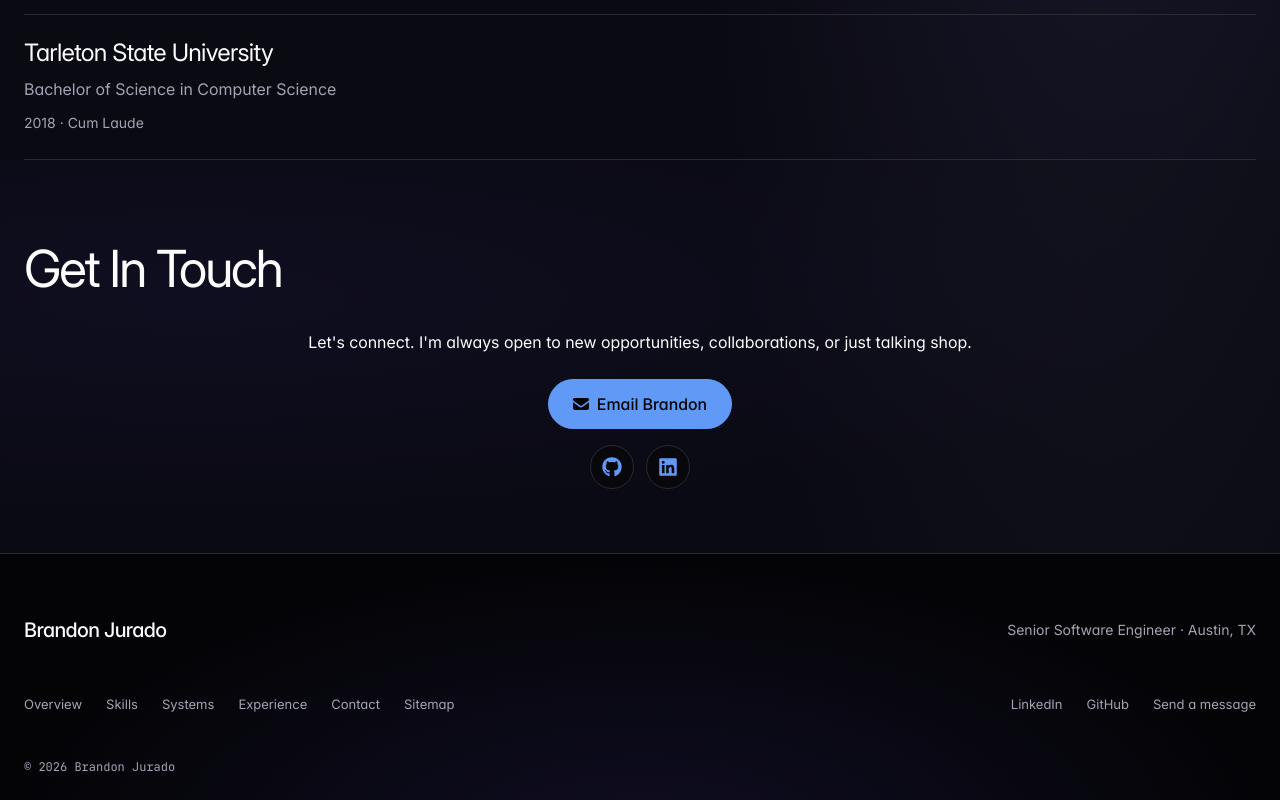
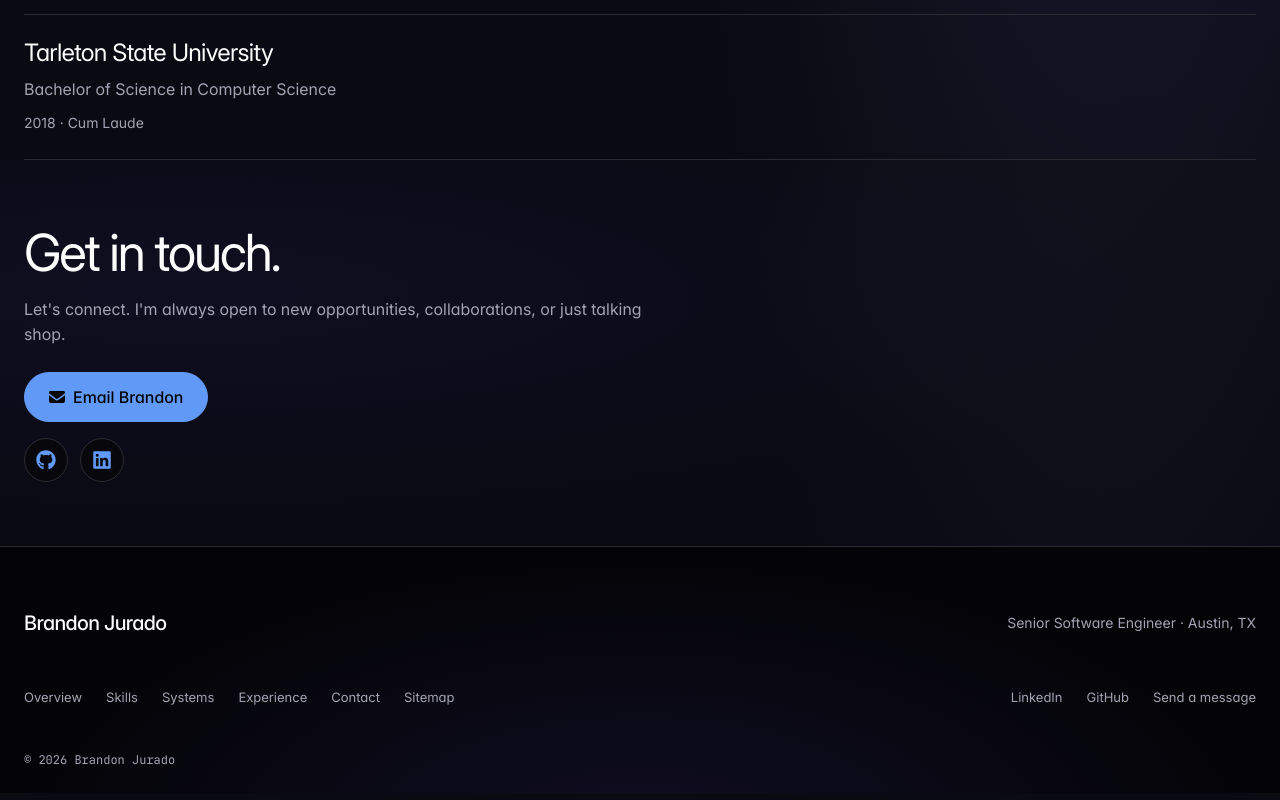
Before and after one commit to brandonjurado/brandonjurado.github.io, a React (Vite) app: page / in a window 1280 px wide. Shown: the part 4363-5163 px from the top of the page. Built offline with nearby package versions, Linux system fonts and the light colour scheme.

Commit message:
fix(contact): align section

```diff
--- a/src/containers/Main.scss
+++ b/src/containers/Main.scss
@@ -34,25 +34,11 @@
     margin: 0 auto;
     padding: 0;
   }
-  h2 {
-    text-align: left;
-    font-size: var(--text-section);
-    letter-spacing: -0.04em;
-    font-weight: 400;
-    line-height: 1.1;
-    margin-block: 16px 32px;
-  }
-  p {
-    line-height: 1.65;
-  }
   .social-media-div a {
     background: var(--surface) !important;
     color: var(--accent) !important;
     border: 1px solid var(--line);
     box-shadow: none;
-  }
-  .contact-image-div {
-    display: none;
   }
 }
 @media (max-width: 359px) {
--- a/src/containers/contact/Contact.scss
+++ b/src/containers/contact/Contact.scss
@@ -1,16 +1,10 @@
 @use "../../_globalColor" as *;
 
-.contact-div-main {
+.contact-actions {
   display: flex;
-}
-
-.contact-div-main > * {
-  flex: 1;
-}
-
-.contact-title {
-  font-size: 65px;
-  font-weight: 400;
+  flex-direction: column;
+  align-items: flex-start;
+  gap: 16px;
 }
 
 .contact-detail,
@@ -27,21 +21,6 @@
   color: $textColor;
   text-shadow: 2px 1px 2px $contactDetailHoverTS;
   transition: all 0.3s;
-}
-
-.contact-subtitle {
-  text-transform: inherit;
-}
-
-.contact-text-div {
-  margin-top: 1.5rem;
-}
-
-.contact-email {
-  display: flex;
-  flex-direction: column;
-  align-items: flex-start;
-  gap: 8px;
 }
 
 .contact-email-action {
@@ -72,7 +51,6 @@
 .contact-profiles {
   display: flex;
   gap: 12px;
-  margin-top: 16px;
 
   a {
     display: inline-flex;
@@ -94,55 +72,9 @@
   }
 }
 
-.contact-margin-top {
-  margin-top: 4rem;
-}
-
-.contact-image-div > img {
-  max-width: 100%;
-  height: auto;
-  margin-left: 1.5rem;
-  margin-top: -4rem;
-}
-
-/* Media Query */
 @media (max-width: 1380px), (max-width: 768px) {
-  .contact-title {
-    font-size: 56px;
-    font-weight: 400;
-    text-align: center;
-  }
-
-  .contact-title {
-    font-size: 40px;
-    text-align: center;
-  }
-
-  .contact-subtitle {
-    font-size: 16px;
-    line-height: normal;
-    text-align: center;
-  }
-
-  .contact-text-div {
-    text-align: center;
-    margin-top: 1.5rem;
-  }
-
-  .contact-email {
-    align-items: center;
-  }
-
-  .contact-profiles {
-    justify-content: center;
-  }
-
   .contact-detail,
   .contact-detail-email {
     font-size: 20px;
   }
-
-  .contact-image-div {
-    display: none;
-  }
 }
--- a/src/containers/contact/Contact.tsx
+++ b/src/containers/contact/Contact.tsx
@@ -1,30 +1,23 @@
-import Illustration from "../../components/illustration/Illustration";
+import SectionHeading from "../../components/sectionHeading/SectionHeading";
 import "./Contact.scss";
 import Icon from "../../components/icon/Icon";
 import {contactInfo, socialMediaLinks} from "../../content/portfolio";
 
 export default function Contact() {
   return (
-    <div>
-      <div className="main contact-margin-top" id="contact">
-        <div className="contact-div-main">
-          <div className="contact-header">
-            <h2 className="heading contact-title">{contactInfo.title}</h2>
-            <p className="subTitle contact-subtitle">{contactInfo.subtitle}</p>
-            <div className="contact-text-div">
+    <section className="main" id="contact" aria-labelledby="contact-heading">
+      <SectionHeading
+        sectionKey="contact"
+        headingId="contact-heading"
+        title={contactInfo.title}
+        description={contactInfo.subtitle}
+      />
+      <div className="contact-actions">
         {contactInfo.number && (
-                <>
-                  <a
-                    className="contact-detail"
-                    href={"tel:" + contactInfo.number}
-                  >
+          <a className="contact-detail" href={`tel:${contactInfo.number}`}>
             {contactInfo.number}
           </a>
-                  <br />
-                  <br />
-                </>
         )}
-              <div className="contact-email">
         <a
           className="contact-email-action"
           href={`mailto:${contactInfo.email_address}`}
@@ -32,7 +25,6 @@ export default function Contact() {
           <Icon name="email" />
           Email Brandon
         </a>
-              </div>
         {socialMediaLinks.display && (
           <div className="contact-profiles">
             <a
@@ -54,12 +46,6 @@ export default function Contact() {
           </div>
         )}
       </div>
-          </div>
-          <div className="contact-image-div">
-            <Illustration name="email" label="Contact illustration" />
-          </div>
-        </div>
-      </div>
-    </div>
+    </section>
   );
 }
--- a/src/content/portfolio.ts
+++ b/src/content/portfolio.ts
@@ -424,7 +424,7 @@ const footerSection = {
 };
 
 const contactInfo = {
-  title: "Get In Touch",
+  title: "Get in touch.",
   subtitle:
     "Let's connect. I'm always open to new opportunities, collaborations, or just talking shop.",
   number: "",
```
Lines whose indentation alone changed are shown as unchanged.
